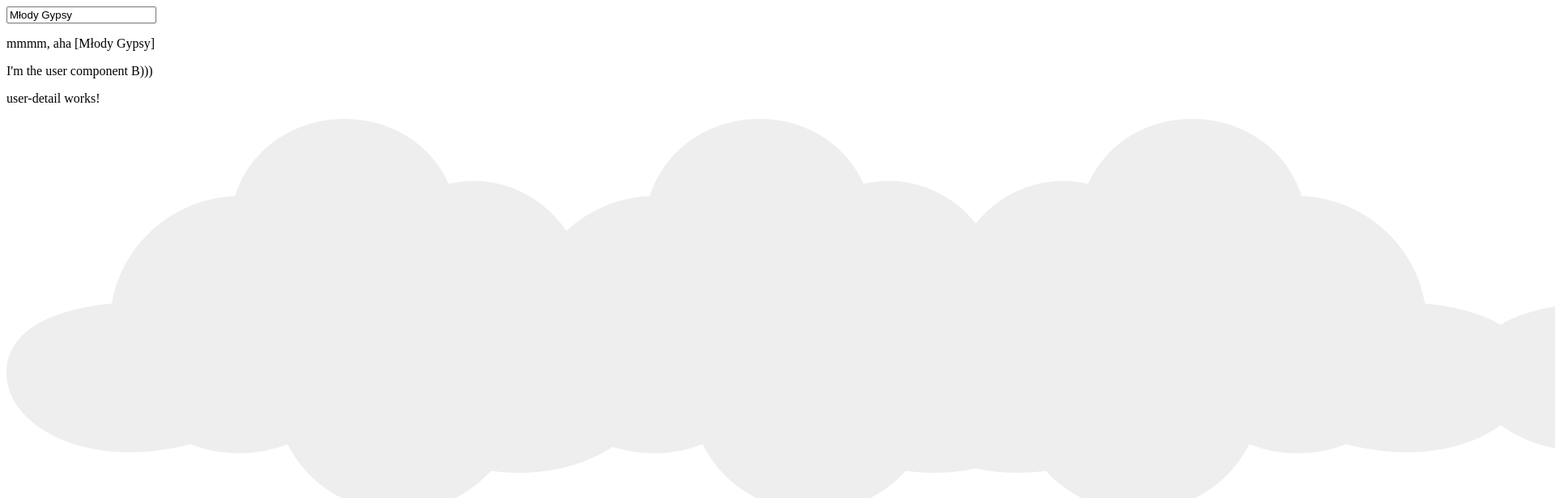
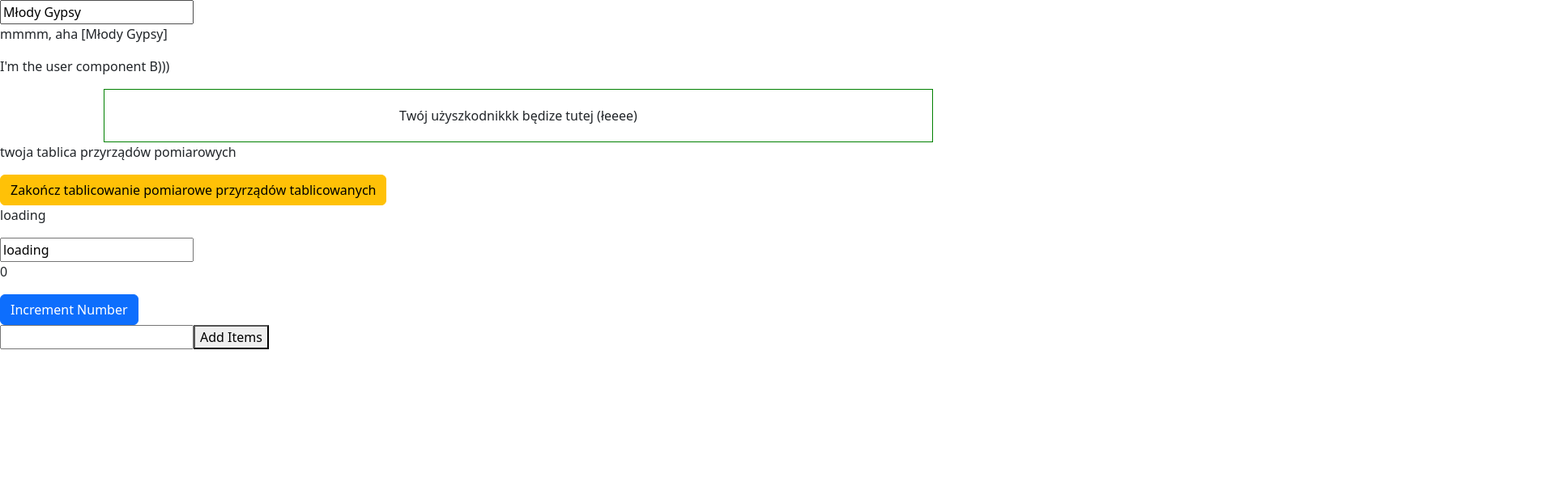
Before and after one commit to lmowinskideloitte/angular-essentials-udemy, an Angular app: page / in a window 1280 px wide. Shown: the top 616 px of the page at 81% size, 1920 px wide, since content can reach past the window. Built offline with nearby package versions, Linux system fonts and the light colour scheme.

Commit message:
bootstrap

```diff
--- a/angular.json
+++ b/angular.json
@@ -23,6 +23,7 @@
               "src/assets"
             ],
             "styles": [
+              "node_modules/bootstrap/dist/css/bootstrap.min.css",
               "src/styles.css"
             ],
             "scripts": []
--- a/package.json
+++ b/package.json
@@ -18,6 +18,7 @@
     "@angular/platform-browser": "^14.0.0",
     "@angular/platform-browser-dynamic": "^14.0.0",
     "@angular/router": "^14.0.0",
+    "bootstrap": "^5.2.0",
     "rxjs": "~7.5.0",
     "tslib": "^2.3.0",
     "zone.js": "~0.11.4"
--- a/src/app/app.component.html
+++ b/src/app/app.component.html
@@ -1,13 +1,6 @@
 <div>
 
   <app-user [name]="rootName" (nameChanged)="onNameChanged($event)"></app-user>
-
-  <svg id="clouds" xmlns="http://www.w3.org/2000/svg" width="2611.084" height="485.677" viewBox="0 0 2611.084 485.677">
-    <title>Gray Clouds Background</title>
-    <path id="Path_39" data-name="Path 39"
-          d="M2379.709,863.793c10-93-77-171-168-149-52-114-225-105-264,15-75,3-140,59-152,133-30,2.83-66.725,9.829-93.5,26.25-26.771-16.421-63.5-23.42-93.5-26.25-12-74-77-130-152-133-39-120-212-129-264-15-54.084-13.075-106.753,9.173-138.488,48.9-31.734-39.726-84.4-61.974-138.487-48.9-52-114-225-105-264,15a162.027,162.027,0,0,0-103.147,43.044c-30.633-45.365-87.1-72.091-145.206-58.044-52-114-225-105-264,15-75,3-140,59-152,133-53,5-127,23-130,83-2,42,35,72,70,86,49,20,106,18,157,5a165.625,165.625,0,0,0,120,0c47,94,178,113,251,33,61.112,8.015,113.854-5.72,150.492-29.764a165.62,165.62,0,0,0,110.861-3.236c47,94,178,113,251,33,31.385,4.116,60.563,2.495,86.487-3.311,25.924,5.806,55.1,7.427,86.488,3.311,73,80,204,61,251-33a165.625,165.625,0,0,0,120,0c51,13,108,15,157-5a147.188,147.188,0,0,0,33.5-18.694,147.217,147.217,0,0,0,33.5,18.694c49,20,106,18,157,5a165.625,165.625,0,0,0,120,0c47,94,178,113,251,33C2446.709,1093.793,2554.709,922.793,2379.709,863.793Z"
-          transform="translate(142.69 -634.312)" fill="#eee"/>
-  </svg>
 
 </div>
 <div>
--- a/src/app/dashboard.component.html
+++ b/src/app/dashboard.component.html
@@ -1,6 +1,6 @@
 <p>twoja tablica przyrządów pomiarowych</p>
 <div>
-  <button (click)="onSwitchState()">Zakończ tablicowanie pomiarowe przyrządów tablicowanych</button>
+  <button (click)="onSwitchState()" class="btn btn-warning">Zakończ tablicowanie pomiarowe przyrządów tablicowanych</button>
 </div>
 <!--<p>{{ loadState }}</p>-->
 <p [textContent]="loadState"></p>
@@ -8,3 +8,7 @@
 <!--  <input type="text" (input)="loadState = $event.target.value">-->
   <input type="text" [ngModel]="loadState">
 </div>
+<div>
+  <p>{{ number }}</p>
+  <button (click)="onIncrement()" class="btn btn-primary">Increment Number</button>
+</div>
--- a/src/app/dashboard.component.ts
+++ b/src/app/dashboard.component.ts
@@ -6,8 +6,13 @@ import { Component } from "@angular/core";
 })
 export class DashboardComponent {
   loadState = 'loading';
+  number = 0;
 
   onSwitchState() {
     this.loadState = 'finished';
   }
+
+  onIncrement() {
+    this.number += 1;
+  }
 }
--- a/src/app/user-detail/user-detail.component.css
+++ b/src/app/user-detail/user-detail.component.css
@@ -0,0 +1,7 @@
+p {
+  border: 1px solid green;
+  padding: 20px;
+  text-align: center;
+  width: 80%;
+  margin: auto;
+}
--- a/src/app/user-detail/user-detail.component.html
+++ b/src/app/user-detail/user-detail.component.html
@@ -1 +1,3 @@
-<p>user-detail works!</p>
+<p>
+  Twój użyszkodnikkk będize tutej (łeeee)
+</p>
```
Also changed, not shown: 1 other file (tests, documents, lock files or other folders).
